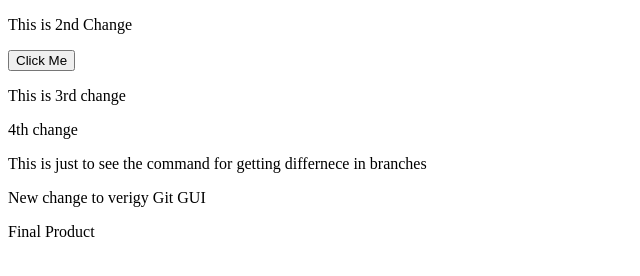
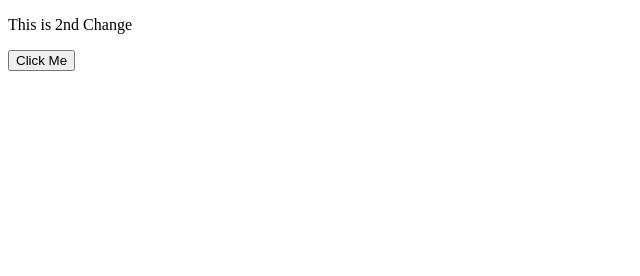
Before and after one commit to tomaradarsh0001/demo123, a plain HTML site: page index.html in a window 1280 px wide. Shown: the whole page, without its empty margins (0-640 px from the left). Drawn offline with Linux system fonts and the light colour scheme.

```diff
--- a/index.html
+++ b/index.html
@@ -8,11 +8,5 @@
 <body>
     <p>This is 2nd Change</p>
     <button>Click Me</button>        <!--This is 3rd hange-->
-    <p>This is 3rd change</p>
-    <p>4th change</p>
-    <p>This is just to see the command for getting differnece in branches</p>
-    <p>New change to verigy Git GUI</p>
-
-    <p>Final Product </p>
 </body>
 </html>
```
